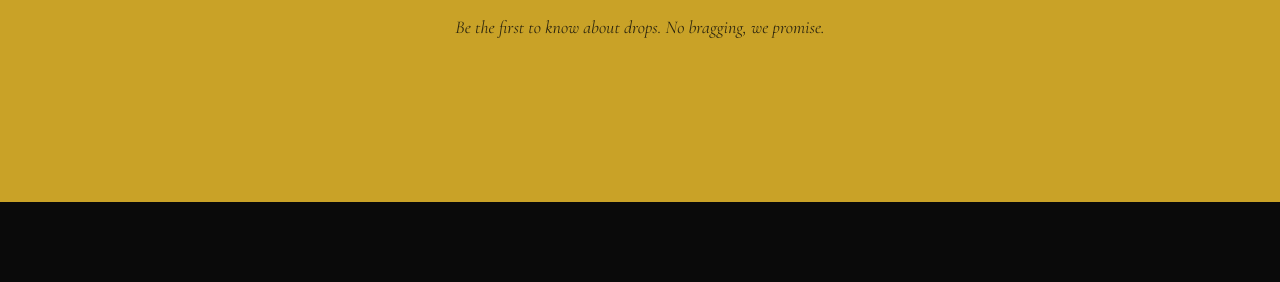
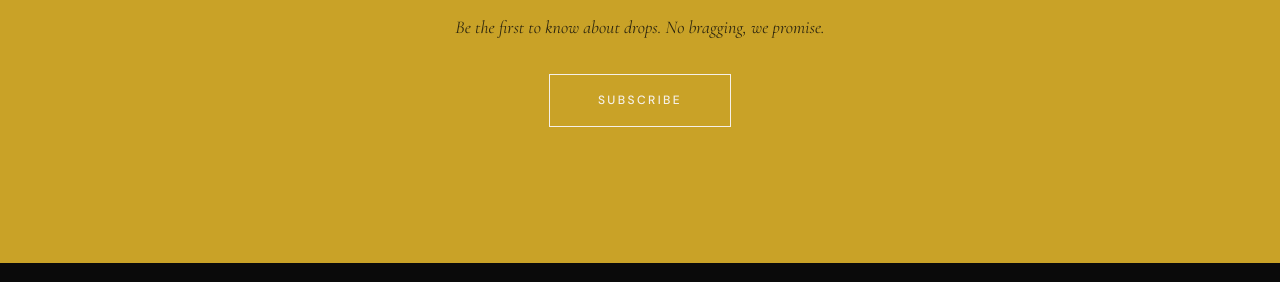
Before and after one commit to kev7n11f/too-humble-couture-site, a website: page public/index.html in a window 1280 px wide. Shown: the part 6676-6958 px from the top of the page. Drawn offline with nearby package versions, Linux system fonts and the light colour scheme; a script that the page names is missing.

Commit message:
Add subscribe button to newsletter section

```diff
--- a/public/index.html
+++ b/public/index.html
@@ -1530,6 +1530,7 @@
     <section class="newsletter">
         <h2>JOIN THE HUMBLE ELITE</h2>
         <p>Be the first to know about drops. No bragging, we promise.</p>
+        <a data-formkit-toggle="303619af04" href="https://toohumblecouture.kit.com/303619af04" class="btn btn-dark">Subscribe</a>
         <script src="https://f.convertkit.com/ckjs/ck.5.js"></script>
         <form action="https://app.kit.com/forms/8820031/subscriptions" class="seva-form formkit-form" method="post"
             data-sv-form="8820031" data-uid="303619af04" data-format="modal" data-version="5"
```
